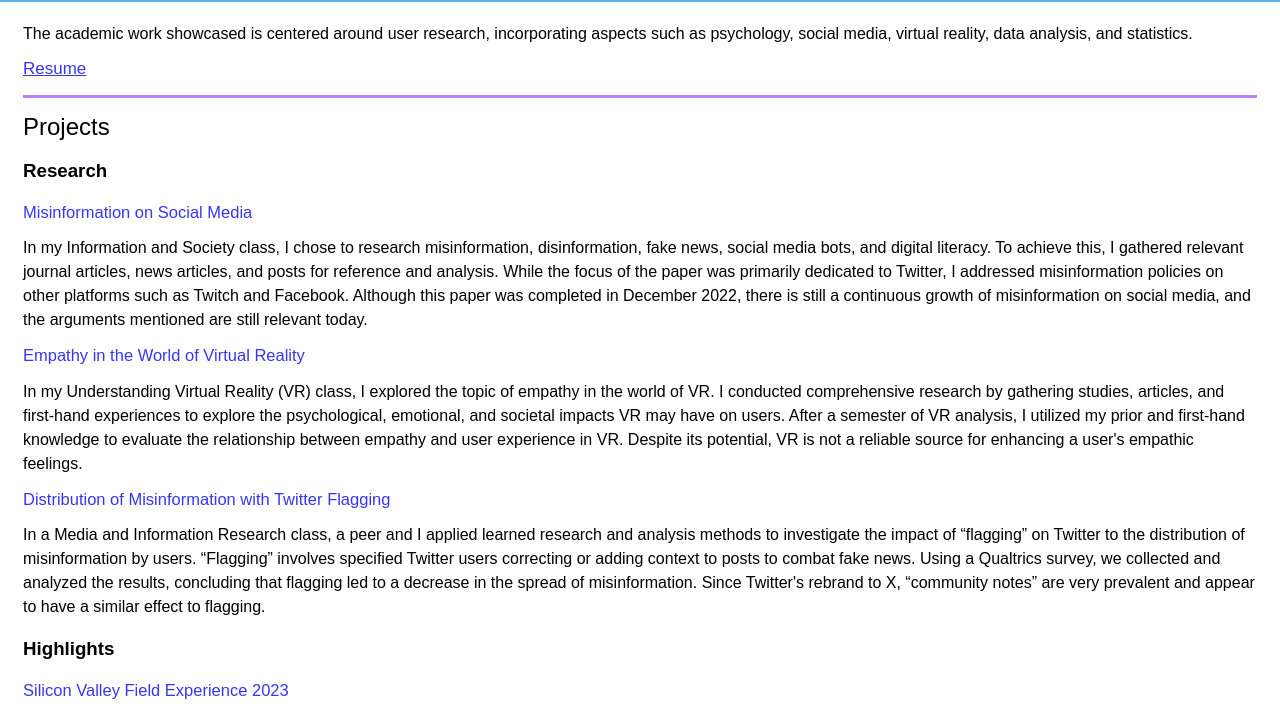
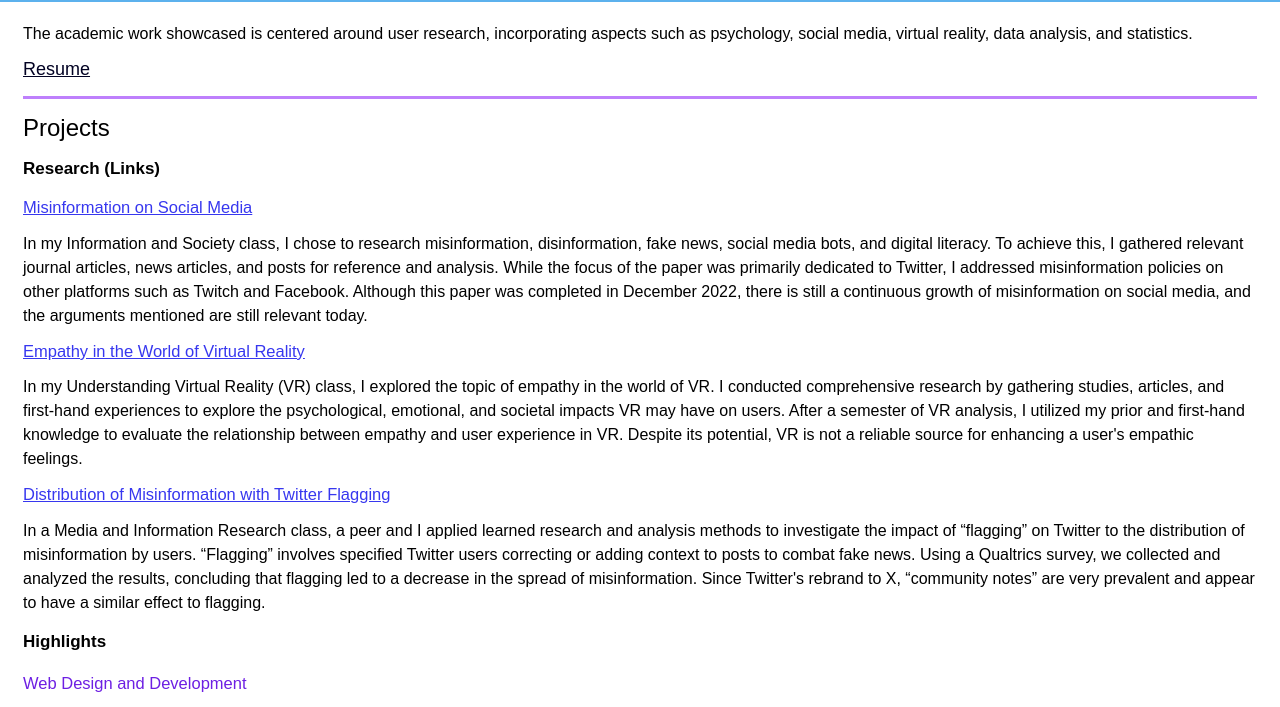
Before and after one commit to abbywright/personal-website, a plain HTML site: page work.html in a window 1280 px wide. Shown: the part 50-757 px from the top of the page. Drawn offline with Linux system fonts and the light colour scheme.

Commit message:
slight updates

```diff
--- a/screen.css
+++ b/screen.css
@@ -76,8 +76,16 @@ nav a {
    font-style: normal;
 }
 
+h3 {
+   font-size: 17px;
+}
+
 h4 {
    margin: 0;
+   font-weight: 500;
+   color: #6d1fe3;
+   font-size: 16.5px;
+   padding: 5px 0;
 }
 
 .bottom {
@@ -120,17 +128,26 @@ h4 {
 }
 
 /* work */
-h4, .research li a, .svfe li a {
+.research li a {
    font-weight: 500;
    color: #3737EF;
    font-size: 16.5px;
    padding: 5px 0;
+   text-decoration: underline;
+}
+
+.svfe li a {
+   font-weight: 500;
+   color: #d037ef;
+   font-size: 16.5px;
+   padding: 5px 0;
+   text-decoration: underline;
 }
 
 .resume a {
    font-weight: 500;
-   color: #3737EF;
-   font-size: 17px;
+   color: #020223;
+   font-size: 18px;
    text-decoration: underline;
 }
 
--- a/work.html
+++ b/work.html
@@ -20,25 +20,36 @@
    </header>
    <main>
    <p>The academic work showcased is centered around user research, incorporating aspects such as psychology, social media, virtual reality, data analysis, and statistics.</p>
-   <ul class="resume"><li><a href="assets/resume.pdf">Resume</a></li></ul>
-   <section class="work-info">
+   <ul class="resume"><li><a href="assets/resume.pdf" target="_blank">Resume</a></li></ul>
+   <section>
       <h2 class="projects">Projects</h2>
       <section class="research">
-         <h3>Research</h3>
+         <h3>Research (Links)</h3>
          <ul class="paper-list">
-         <li><a class="paper-link" href="assets/misinformation-paper.pdf">Misinformation on Social Media</a></li></ul>
+         <li><a href="assets/misinformation-paper.pdf" target="_blank">Misinformation on Social Media</a></li></ul>
             <p>In my Information and Society class, I chose to research misinformation, disinformation, fake news, social media bots, and digital literacy. To achieve this, I gathered relevant journal articles, news articles, and posts for reference and analysis. While the focus of the paper was primarily dedicated to Twitter, I addressed misinformation policies on other platforms such as Twitch and Facebook. Although this paper was completed in December 2022, there is still a continuous growth of misinformation on social media, and the arguments mentioned are still relevant today.</p>
          <ul class="paper-list">
-            <li><a class="paper-link" href="assets/empathy-vr.pdf">Empathy in the World of Virtual Reality</a></li></ul>
+         <li><a href="assets/empathy-vr.pdf" target="_blank">Empathy in the World of Virtual Reality</a></li></ul>
             <p>In my Understanding Virtual Reality (VR) class, I explored the topic of empathy in the world of VR. I conducted comprehensive research by gathering studies, articles, and first-hand experiences to explore the psychological, emotional, and societal impacts VR may have on users. After a semester of VR analysis, I utilized my prior and first-hand knowledge to evaluate the relationship between empathy and user experience in VR. Despite its potential, VR is not a reliable source for enhancing a user&apos;s empathic feelings.</p>
          <ul class="paper-list">
-         <li><a class="paper-link" href="assets/flagging-paper.pdf">Distribution of Misinformation with Twitter Flagging</a></li></ul>
+         <li><a href="assets/flagging-paper.pdf" target="_blank">Distribution of Misinformation with Twitter Flagging</a></li></ul>
             <p>In a Media and Information Research class, a peer and I applied learned research and analysis methods to investigate the impact of “flagging” on Twitter to the distribution of misinformation by users. “Flagging” involves specified Twitter users correcting or adding context to posts to combat fake news. Using a Qualtrics survey, we collected and analyzed the results, concluding that flagging led to a decrease in the spread of misinformation. Since Twitter's rebrand to X, “community notes” are very prevalent and appear to have a similar effect to flagging.</p>
       </section>
+
       <section class="highlights">
          <h3>Highlights</h3>
+         <h4>Web Design and Development</h4>
+            <p>I learned to create my personal portfolio website through my Web Design and Development class. Throughout the semester, I worked with web design programming, including HTML and CSS, and applied the methods I learned to build my own website. Seeing the final product increased my interest in the world of web design, inspiring me to explore other programming languages and projects.</p>
+         <h4>Information Technology Project</h4>
+            <p>As part of a team, our objective was to improve a company&apos;s engagement and Search Engine Optimization (SEO) through strategic planning. Working alongside peers and an established business, we applied project management principles and processes to develop documents and reports focused on enhancing business visibility through backlinking and keyword optimization.</p>
+         <h4>Social Media Management - East Lansing Film Festival (ELFF)</h4>
+            <p>After assuming the leadership role in managing the ELFF Twitter account, I collaborated with a group of peers to develop social media strategies to improve engagement and awareness of the event. Using both informational and transformational posts, we applied our strategies and improved engagement on the platform. Additionally, I updated various aspects of the event, including the <a class="elff-link" href="https://twitter.com/elfilmfestival" target="_blank">Twitter</a> and <a class="elff-link" href="https://linktr.ee/eastlansingfilmfestival" target="_blank">Linktree</a> for ELFF.</p>
+      </section>
+
+      <section class="activities">
+         <h3>Activities</h3>
          <ul class="svfe">
-               <li><a href="https://www.spartie.org/service/silicon-valley-field-experience/svfe-2023">Silicon Valley Field Experience 2023</a></li></ul>
+            <li><a href="https://www.spartie.org/service/silicon-valley-field-experience/svfe-2023" target="_blank">Silicon Valley Field Experience 2023</a></li></ul>
                <div class="sv-grid">
                <ul class="image-grid-sv">
                   <li><img alt="stanford-oval" src="images/stanfordoval.jpg"></li>
@@ -65,14 +76,6 @@
                <li>Hustle Fund Venture Capital</li>
                <li>Palo Alto Research Center (PARC)</li>
             </ul>
-               <h4>Web Design and Development</h4>
-               <p>I learned to create my personal portfolio website through my Web Design and Development class. Throughout the semester, I worked with web design programming, including HTML and CSS, and applied the methods I learned to build my own website. Seeing the final product increased my interest in the world of web design, inspiring me to explore other programming languages and projects.</p>
-
-               <h4>Information Technology Project</h4>
-               <p>As part of a team, our objective was to improve a company&apos;s engagement and Search Engine Optimization (SEO) through strategic planning. Working alongside peers and an established business, we applied project management principles and processes to develop documents and reports focused on enhancing business visibility through backlinking and keyword optimization.</p>
-
-               <h4>Social Media Management - East Lansing Film Festival (ELFF)</h4>
-               <p>After assuming the leadership role in managing the ELFF Twitter account, I collaborated with a group of peers to develop social media strategies to improve engagement and awareness of the event. Using both informational and transformational posts, we applied our strategies and improved engagement on the platform. Additionally, I updated various aspects of the event, including the <a class="elff-link" href="https://twitter.com/elfilmfestival">Twitter</a> and <a class="elff-link" href="https://linktr.ee/eastlansingfilmfestival">Linktree</a> for ELFF.</p>
          </section>
       </section>
    </main>
```
Also changed, not shown: contact.html (+2 -2 lines). Lines whose indentation alone changed are shown as unchanged.
